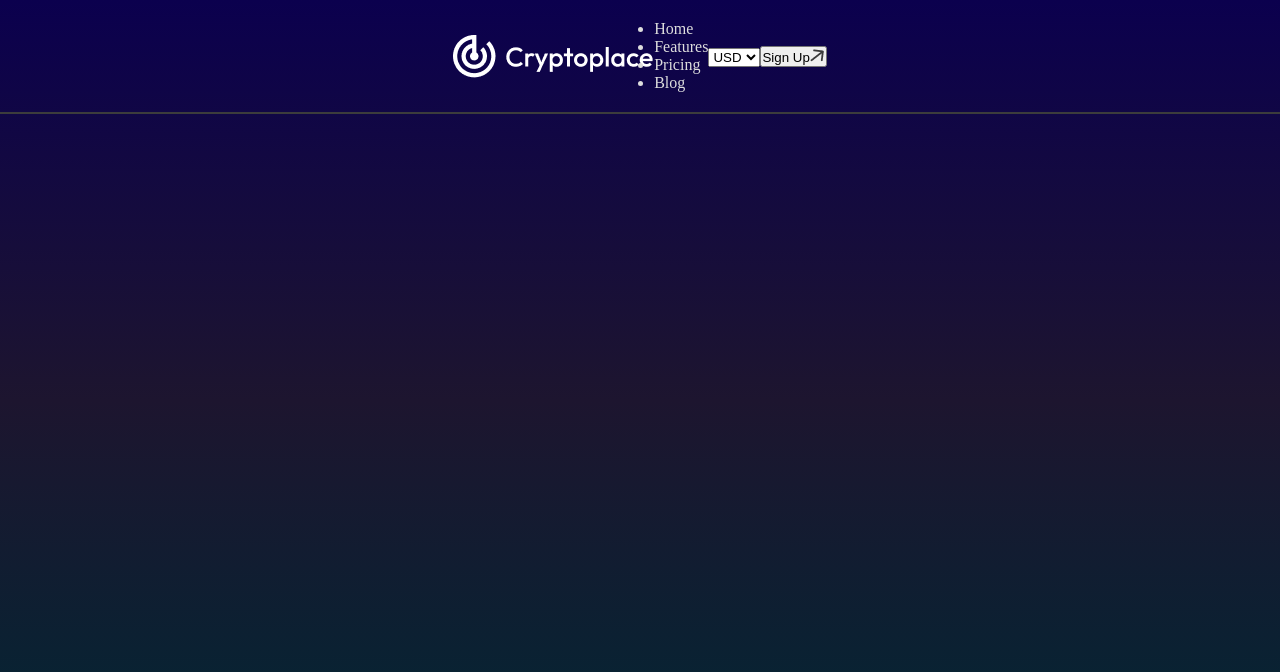
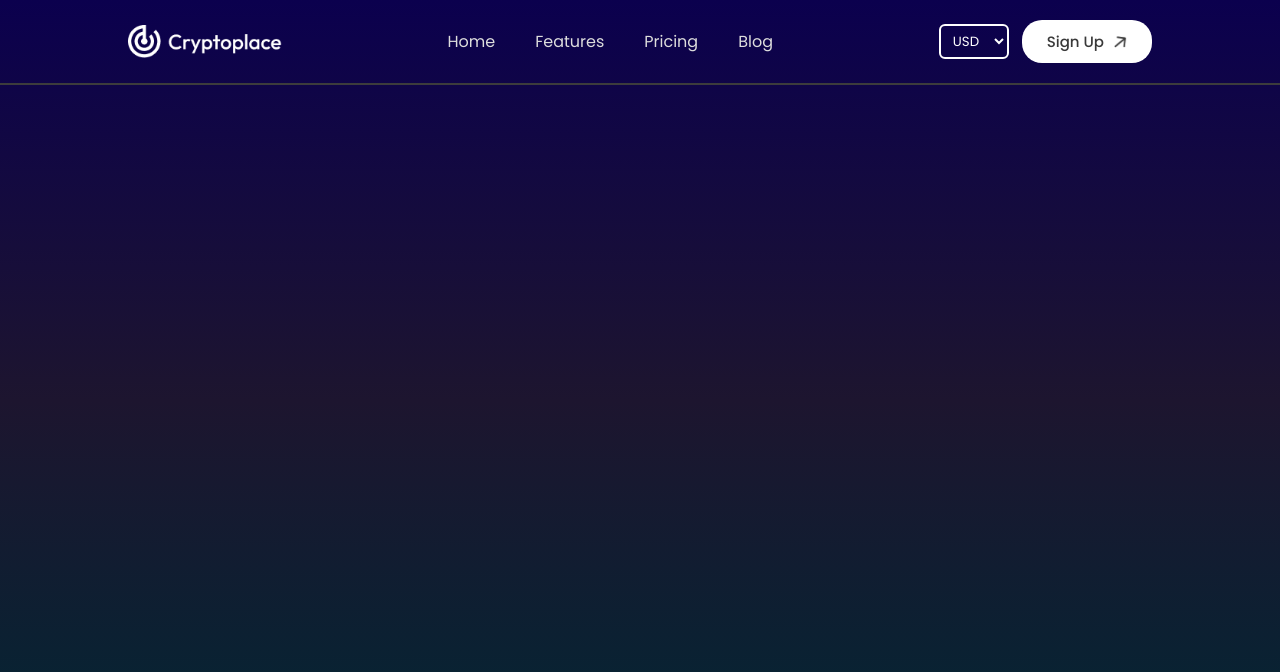
Before and after one commit to Rheno001/cryptotrack, a React (Vite) app: page / in a window 1280 px wide. Shown: the top 672 px of the page. Built offline with nearby package versions, Linux system fonts and the light colour scheme.

Commit message:
navbar done

```diff
--- a/src/components/Navbar/Navbar.css
+++ b/src/components/Navbar/Navbar.css
@@ -1,8 +1,51 @@
 .navbar{
     display: flex;
     align-items: center;
-    justify-content: center;
+    justify-content: space-between;
     padding: 20px 10%;
     color: #ddd;
     border-bottom: 2px solid #3c3c3c;
 }
+.navbar .logo{
+    width: max(12vw, 120px);
+}
+.navbar ul{
+    display: flex;
+    gap: 40px;
+    list-style-type: none;
+}
+.navbar ul li{
+    cursor: pointer;
+}
+.nav-right{
+    display: flex;
+    align-items: center;
+    gap: max(1vw, 12px);
+}
+.navbar select{
+    padding: 5px 8px;
+    border-radius: 6px;
+    border: 2px solid #fff;
+    background: transparent;
+    color: #fff;
+}
+.navbar option{
+    background-color: #09005c;
+    color: #fff;
+}
+.navbar button{
+    display: flex;
+    align-items: center;
+    gap: 10px;
+    padding: 10px 25px;
+    border-radius: 20px;
+    font-size: 15px;
+    font-weight: 500;
+    color: #393939;
+    background: #fff;
+    border: none;
+    cursor: pointer;
+}
+.navbar button img{
+    width: 13px;
+}
--- a/src/components/Navbar/Navbar.jsx
+++ b/src/components/Navbar/Navbar.jsx
@@ -6,7 +6,7 @@
 const Navbar = () => {
   return (
     <div className='navbar'>
-        <img src={logo} alt="" />
+        <img src={logo} alt="" className='logo' />
         <ul>
             <li>Home</li>
             <li>Features</li>
--- a/src/index.css
+++ b/src/index.css
@@ -1,7 +1,10 @@
+@import url('https://fonts.googleapis.com/css2?family=Poppins:ital,wght@0,100;0,200;0,300;0,400;0,500;0,600;0,700;0,800;0,900;1,100;1,200;1,300;1,400;1,500;1,600;1,700;1,800;1,900&display=swap');
+
 *{
   margin: 0;
   box-sizing: border-box;
   padding: 0;
+  font-family: "Poppins", system-ui;
 }
 a{
   text-decoration: none;
```
